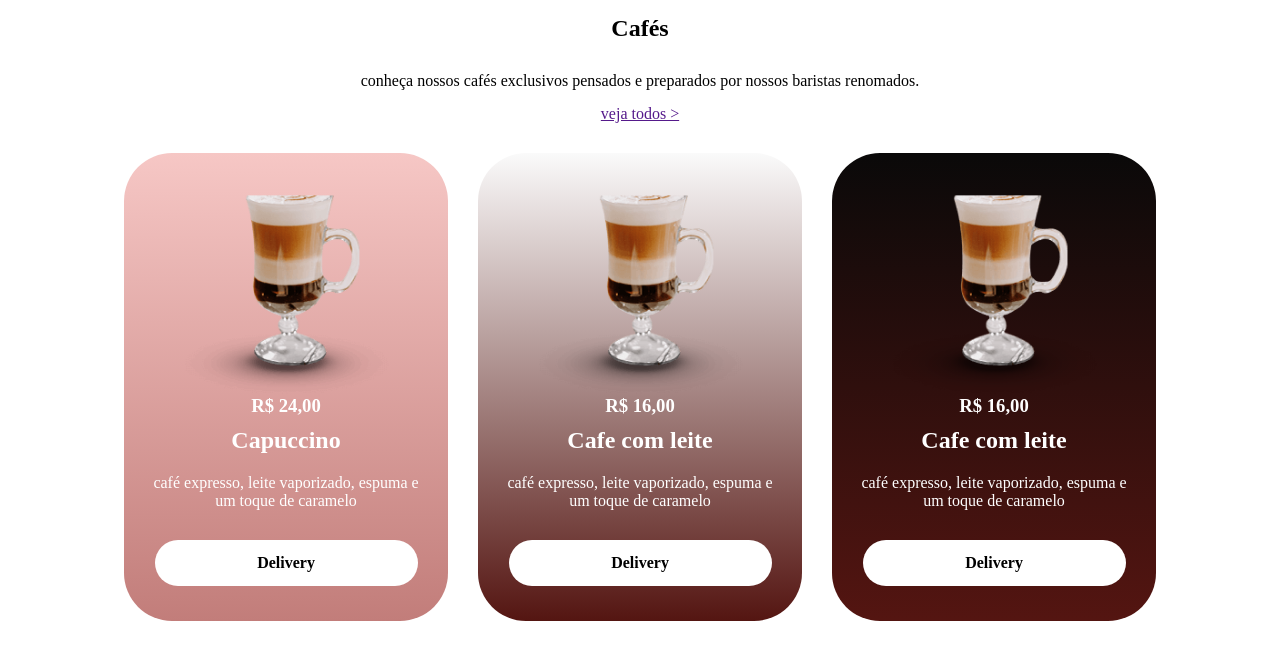
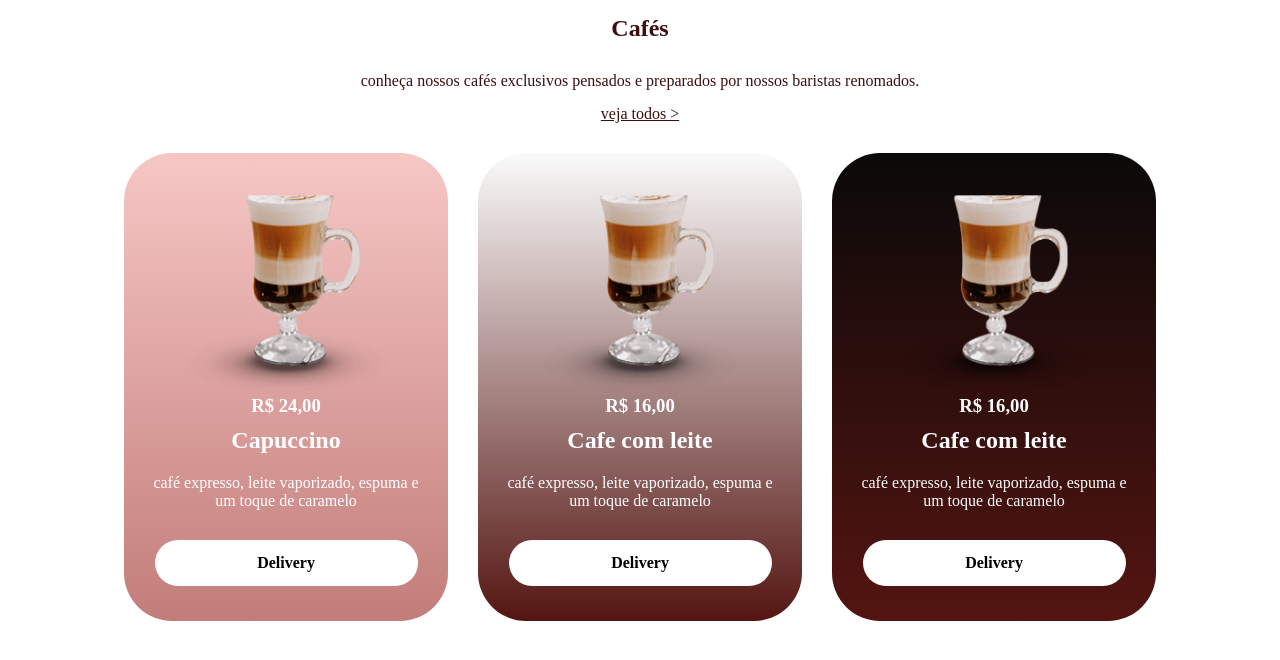
Before and after one commit to Jonassadm/projetoFigmaDigitalTeste, a plain HTML site: page index.html in a window 1280 px wide. Drawn offline with Linux system fonts and the light colour scheme.

Commit message:
novo commit atualizado

```diff
--- a/estilo.css
+++ b/estilo.css
@@ -11,14 +11,17 @@
 
     & h2 {
         margin: 15px;
+        color: #3C0E0E;
     }
 
     & p{
         margin: 15px;
+        color: #3C0E0E;
     }
 
     & a {
         margin: 0 0 30px 0;
+        color: #3C0E0E;
     }
 
 }
@@ -28,6 +31,7 @@
     gap: 30px;
     justify-content: center;
 }
+
 
 .divcapuccino {
     background-image: linear-gradient(to bottom, #F6C7C5, #C27D7A);
```
